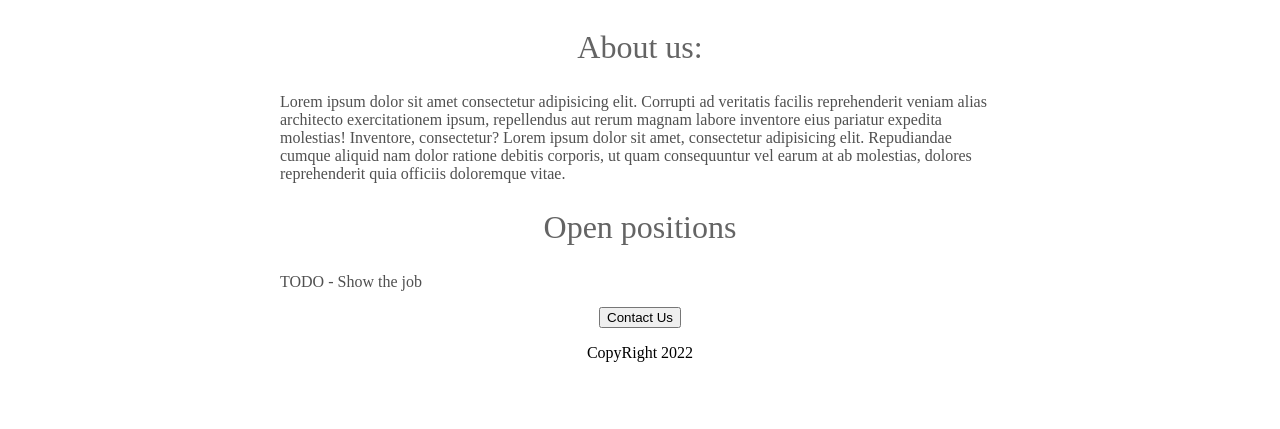
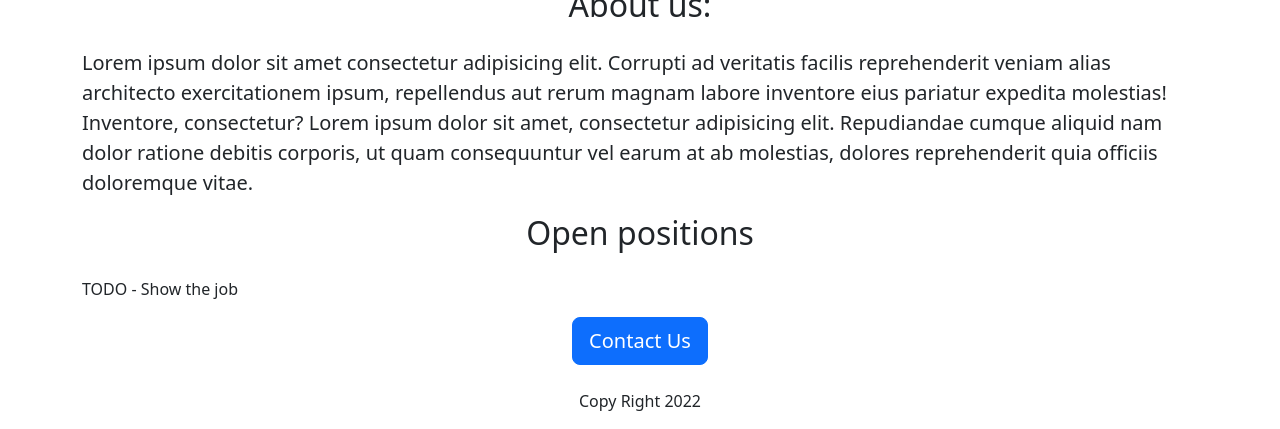
Before and after one commit to pranavchallapalli-1/flask_tutorial, a Flask app: page / in a window 1280 px wide. Shown: the part 462-891 px from the top of the page. Before the commit the page ends 824 px from the top, so only its background shows below. Run offline with Flask 3, Linux system fonts and the light colour scheme.

Commit message:
chnaged css

```diff
--- a/templates/home.html
+++ b/templates/home.html
@@ -4,49 +4,27 @@
     <meta charset="UTF-8">
     <meta name="viewport" content="width=device-width, initial-scale=1.0">
     <title>Flask Tutoial</title>
+   <link href="https://cdn.jsdelivr.net/npm/bootstrap@5.3.7/dist/css/bootstrap.min.css" rel="stylesheet" integrity="sha384-LN+7fdVzj6u52u30Kp6M/trliBMCMKTyK833zpbD+pXdCLuTusPj697FH4R/5mcr" crossorigin="anonymous">
    <style>
-    h1{
-    font-size: 40px;
-    font-family: 'Times New Roman', Times, serif;
-    font-style: italic;
-    color:rgb(50,50,50);
-    text-align: center;
-    }
     #banner{
-        width: 100%;
         height: 360px;
-        object-fit: cover;
-    }
-    h2{
-        font-family: 'Times New Roman', Times, serif;
-        font-size: 32px;
-        color:rgb(100,100,100) ;
-        text-align: center;
-        font-weight: normal;
-    }
-    .bodytext{
-        font-family: 'Times New Roman', Times, serif;
-        color: rgb(80,80,80);
-    }
-    #container{
-        max-width: 720px;
-        margin: 0 auto 0 auto;
+        object-fit:cover;
+        width:100%;
     }
    </style>
-
 </head>
 <body>
-    <div id="container">
-        <h1>Career's Page</h1>
-        <img id="banner" src="../static/banner.jpg" />
-        <h2>About us:</h2>
-        <p class="bodytext">Lorem ipsum dolor sit amet consectetur adipisicing elit. Corrupti ad veritatis facilis reprehenderit veniam alias architecto exercitationem ipsum, repellendus aut rerum magnam labore inventore eius pariatur expedita molestias! Inventore, consectetur? Lorem ipsum dolor sit amet, consectetur adipisicing elit.
+    <div class="container">
+        <h1 class="text-center mt-2 mb-4">Career's Page</h1>
+        <img class="img-fluid" id="banner" src="../static/banner.jpg" />
+        <h2 class="text-center mt-2 mb-4">About us:</h2>
+        <p class="lead">Lorem ipsum dolor sit amet consectetur adipisicing elit. Corrupti ad veritatis facilis reprehenderit veniam alias architecto exercitationem ipsum, repellendus aut rerum magnam labore inventore eius pariatur expedita molestias! Inventore, consectetur? Lorem ipsum dolor sit amet, consectetur adipisicing elit.
           Repudiandae cumque aliquid nam dolor ratione debitis corporis, ut quam consequuntur vel earum at ab molestias, dolores reprehenderit quia officiis doloremque vitae.</p>
-        <h2>Open positions</h2>
-        <p class="bodytext">TODO - Show the job </p>
-        <div style="text-align: center;">
-        <button>Contact Us</button>
-        <p >CopyRight 2022</p>
+        <h2  class="text-center mt-2 mb-4">Open positions</h2>
+        <p >TODO - Show the job </p>
+        <div class="text-center">
+        <button class="btn btn-primary btn-lg">Contact Us</button>
+        <p class="mt-4">Copy Right 2022</p>
         </div>
     </div>
 </body>
```
